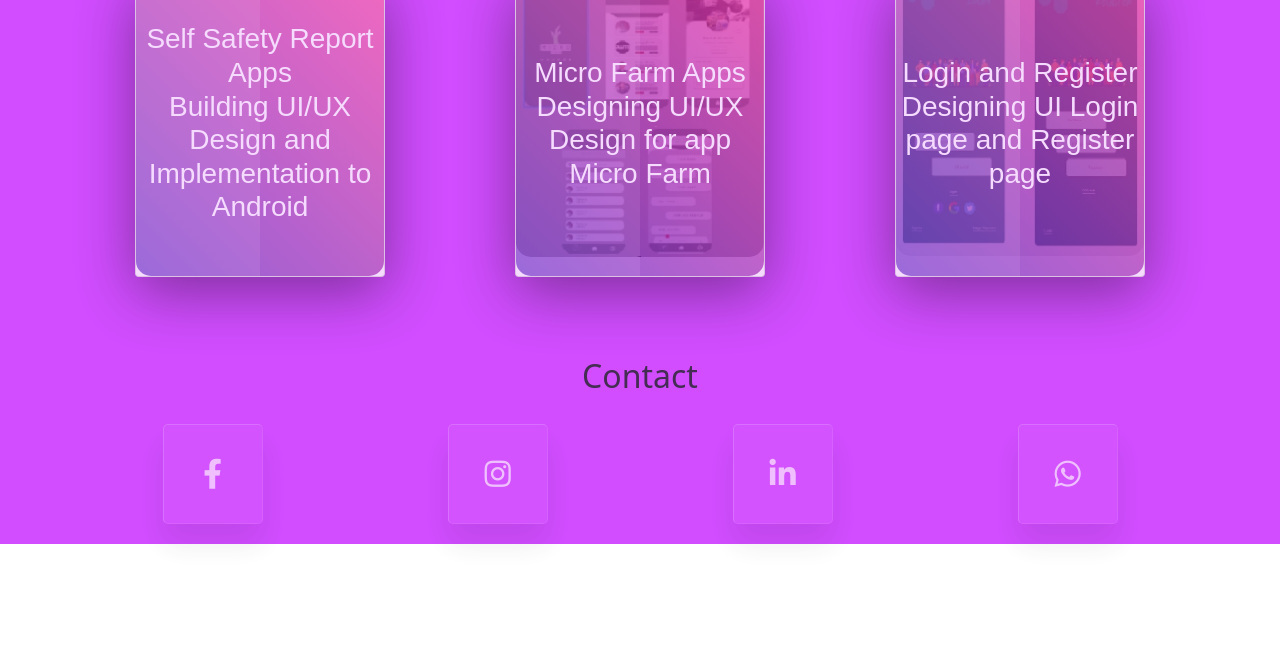
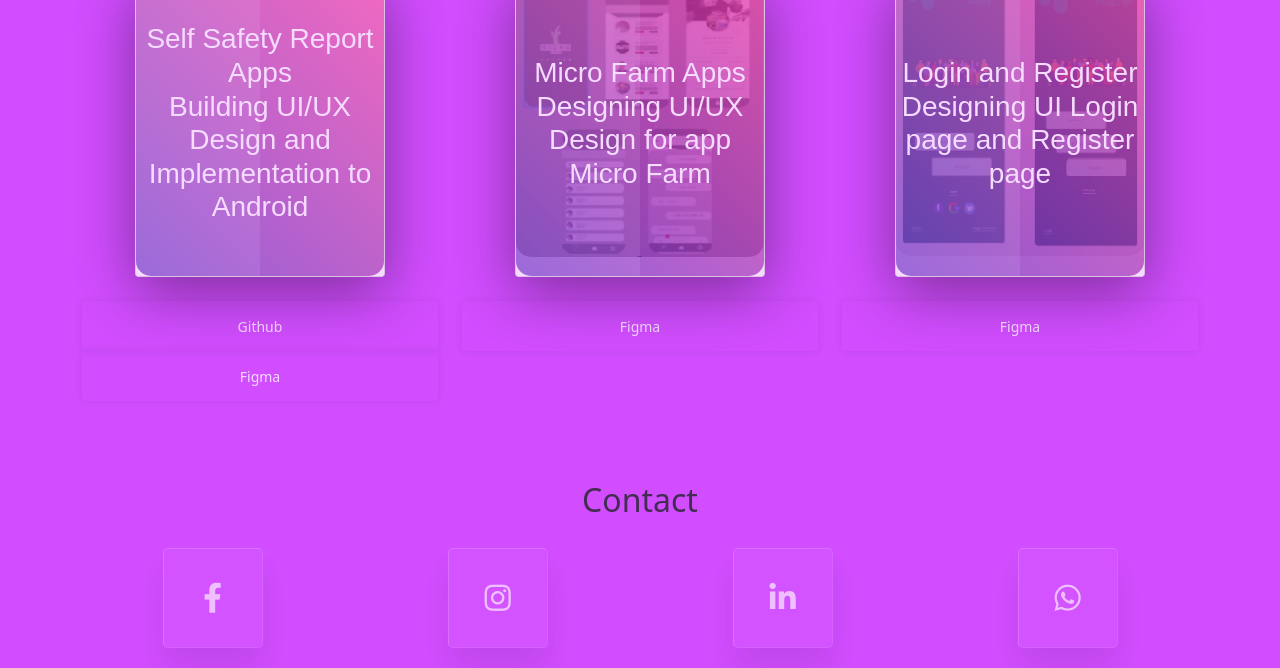
Before and after one commit to izalmfrds/izalmfrds.github.io, a plain HTML site: page index.html in a window 1280 px wide. Shown: the part 1132-1800 px from the top of the page. Before the commit the page ends 1676 px from the top, so only its background shows below. Drawn offline with nearby package versions, Linux system fonts and the light colour scheme; a script that the page names is missing; a web font is replaced by a local one.

Commit message:
add link project

```diff
--- a/index.html
+++ b/index.html
@@ -122,7 +122,8 @@
       <div class="row">
         <div class="col">
           <div class="card">
-            <img src="img/project/ssra.png" alt="" style=" border-radius: 15px;">
+            <img src="img/project/ssra.png "  alt="" style=" border-radius: 15px; ">
+
             <div class="face face1">
               <div class="content">
                 </div>
@@ -147,6 +148,7 @@
         <div class="col">
           <div class="card">
             <img src="img/project/LoginUi.jpeg" alt="" style=" border-radius: 15px;">
+
             <div class="face face1">
               <div class="content">
                 </div>
@@ -158,10 +160,40 @@
           </div>
         </div>
       </div>
+      <div class="button">
+        <div class="row">
+          <div class="col">
+            <a href="https://github.com/ihsanasfarii/Self-Safety-Report-Apps">
+              <button type="button" class="btn  btn-sm">Github</button>
+            </a>
+
+            <a href="https://www.figma.com/file/lIugINiCQS1hdFMCWeNbZi/Project-Prototype">
+              <button type="button" class="btn  btn-sm">Figma</button>
+            </a>
+
+          </div>
+          <div class="col">
+
+            <!-- <button type="button" class="btn btn-primary btn-sm">Github</button> -->
+            <a href="https://www.figma.com/file/SPE6ikLEUHmYPhNdtMI3DZ/UI?node-id=0%3A1">
+              <button type="button" class="btn  btn-sm">Figma</button>
+            </a>
+
+         </div>
+         <div class="col">
+          <!-- <button type="button" class="btn btn-primary btn-sm">Github</button> -->
+          <a href="https://www.figma.com/file/hBCaL39ou4YfiPMMn3S0Au/Login-and-SignUp?node-id=0%3A1">
+            <button type="button" class="btn  btn-sm">Figma</button>
+          </a>
+         </div>
+        </div>
+      </div>
     </div>
   </div>
     </div>
     </section>
+
+
 
     <!-- <section id="Project">
       <div class="container">
--- a/style.css
+++ b/style.css
@@ -101,14 +101,6 @@ section {
   box-shadow: 0px 0.5rem 1rem rgba(0, 0, 0, 0.5);
   transition: all 0.5s cubic-bezier(0.55, 0, 0.1, 1);
 }
-/* .box::after {
-  content: "";
-  position: absolute;
-  inset: 6px;
-  background: #162052;
-  border-radius: 50%;
-  z-index: 1;
-} */
 
 /* Glass */
 .glassIco {
@@ -243,3 +235,38 @@ section {
 .card:hover .face.face2 h2 {
   font-size: 1.5em;
 }
+
+.button {
+  padding-top: 1.5rem;
+  text-align: center;
+  color: #fff;
+}
+
+.button .btn {
+  color: #fff;
+}
+
+/* btn */
+.btn {
+  position: center;
+
+  width: 100%;
+  height: 50px;
+  background: rgba(255, 255, 255, 0.1);
+  z-index: 1;
+  display: flex;
+  justify-content: center;
+  align-items: center;
+  padding: 0 20px;
+  box-shadow: 0 0 10px rgba(0, 0, 0, 0.1);
+}
+
+.btn:hover {
+  transform: translateY(-5px);
+}
+.btn:hover:before {
+  transform: skewX(45deg) translateX(calc(var(--width) * -1 - 50%));
+}
+.btn > * {
+  opacity: 0.8;
+}
```
